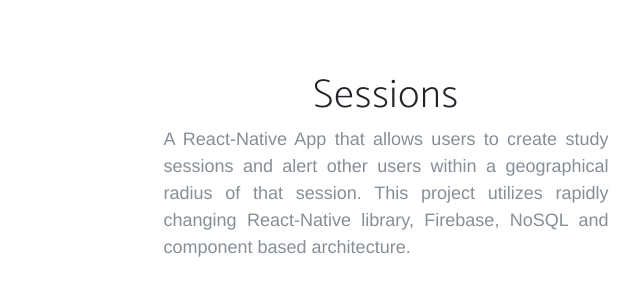
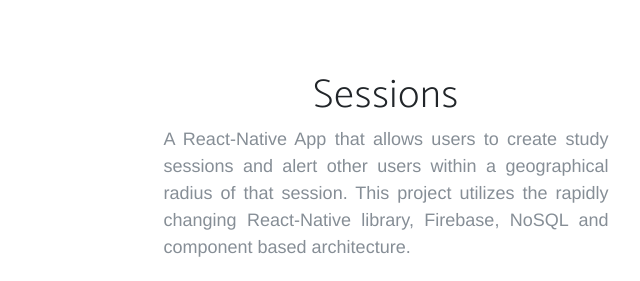
Before and after one commit to RFSync/portfolioV4, a website: page index.html in a window 1280 px wide. Shown: the part 2260-2541 px from the top of the page, 539-1179 px from the left. Drawn offline with nearby package versions, Linux system fonts and the light colour scheme; some packages are replaced by stand-ins of ours; a script that the page names is missing; a web font is replaced by a local one.

Commit message:
Fixed typo in project description

```diff
--- a/index.html
+++ b/index.html
@@ -229,7 +229,7 @@
           <div class="col-md-5 mx-auto">
             <h1 class="section-heading">Sessions </h1>
             <p class='text-muted text-justify'> A React-Native App that allows users to create study sessions
-              and alert other users within a geographical radius of that session. This project utilizes rapidly changing React-Native library,
+              and alert other users within a geographical radius of that session. This project utilizes the rapidly changing React-Native library,
               Firebase, NoSQL and component based architecture.
             </p>
                <span class="badge badge-secondary">CSS 3</span>
```
